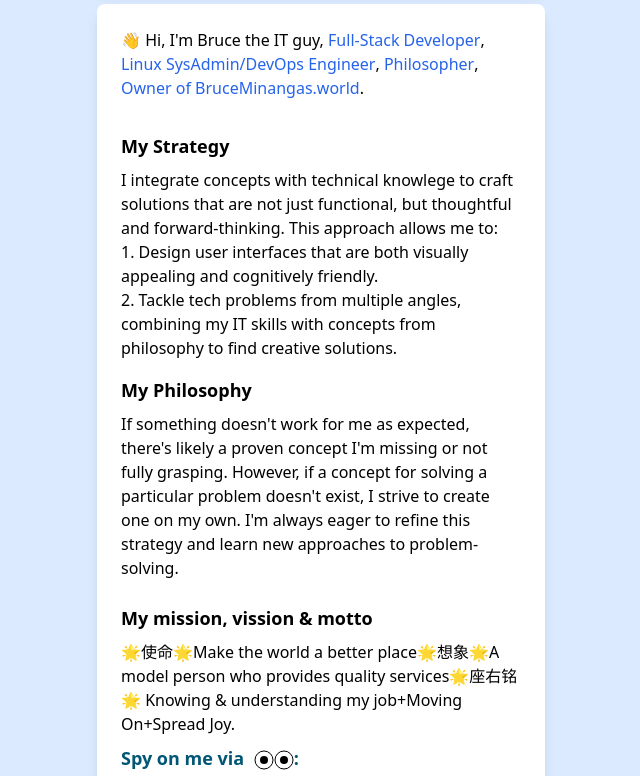
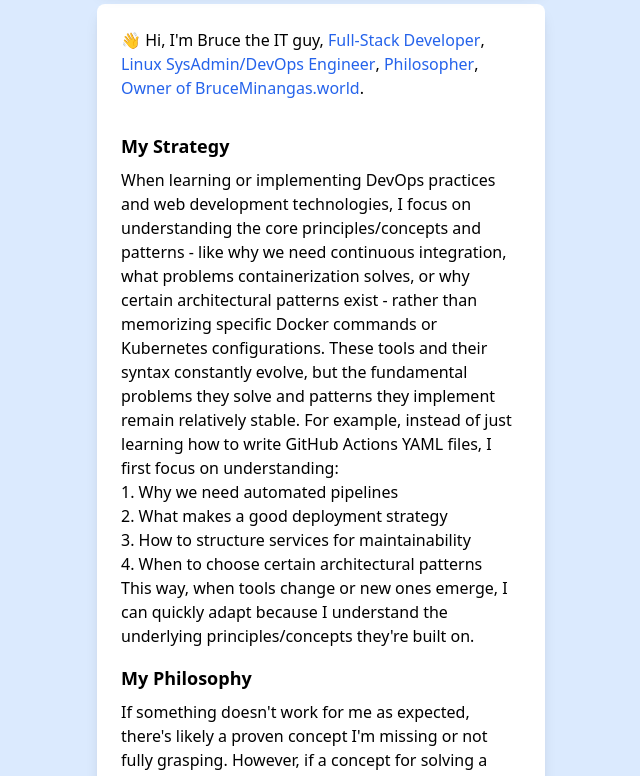
Before and after one commit to bruceminanga/BruceMinangaPortfolio-, a React (Vite) app: page / in a window 1280 px wide. Shown: the part 560-1336 px from the top of the page, without its empty margins (319-959 px from the left). Built offline with nearby package versions, Linux system fonts and the light colour scheme.

Commit message:
updated wordings in profileDetails component

```diff
--- a/src/components/ProfileDetails.jsx
+++ b/src/components/ProfileDetails.jsx
@@ -45,18 +45,23 @@ const ProfileDetails = () => {
       <div className="mb-4 mt-8">
         <h3 className="font-bold text-lg mb-2">My Strategy</h3>
         <p>
-          I integrate concepts with technical knowlege to craft solutions that
-          are not just functional, but thoughtful and forward-thinking. This
-          approach allows me to:{" "}
+          When learning or implementing DevOps practices and web development
+          technologies, I focus on understanding the core principles/concepts
+          and patterns - like why we need continuous integration, what problems
+          containerization solves, or why certain architectural patterns exist -
+          rather than memorizing specific Docker commands or Kubernetes
+          configurations. These tools and their syntax constantly evolve, but
+          the fundamental problems they solve and patterns they implement remain
+          relatively stable. For example, instead of just learning how to write
+          GitHub Actions YAML files, I first focus on understanding:{" "}
         </p>
-        <p>
-          1. Design user interfaces that are both visually appealing and
-          cognitively friendly.
-        </p>{" "}
-        <p>
-          2. Tackle tech problems from multiple angles, combining my IT skills
-          with concepts from philosophy to find creative solutions.{" "}
-        </p>
+        <p>1. Why we need automated pipelines</p>{" "}
+        <p>2. What makes a good deployment strategy </p>
+        <p>3. How to structure services for maintainability </p>
+        <p>4. When to choose certain architectural patterns </p>
+        This way, when tools change or new ones emerge, I can quickly adapt
+        because I understand the underlying principles/concepts they're built
+        on.
       </div>
 
       <div className="mb-4">
@@ -74,8 +79,8 @@ const ProfileDetails = () => {
         <h3 className="font-bold text-lg mb-2">My mission, vission & motto</h3>
         <p className="mb-2">
           🌟使命🌟Make the world a better place🌟想象🌟A model person who
-          provides quality services🌟座右铭🌟 Knowing & understanding my
-          job+Moving On+Spread Joy.
+          provides quality services🌟座右铭🌟 Applying knowledge(Concepts) to
+          solve problems+Moving On+Spread Joy.
         </p>
         <h3 className="font-bold text-lg mb-2" style={{ color: "#005675" }}>
           Spy on me via <MovingEyes />:
```
